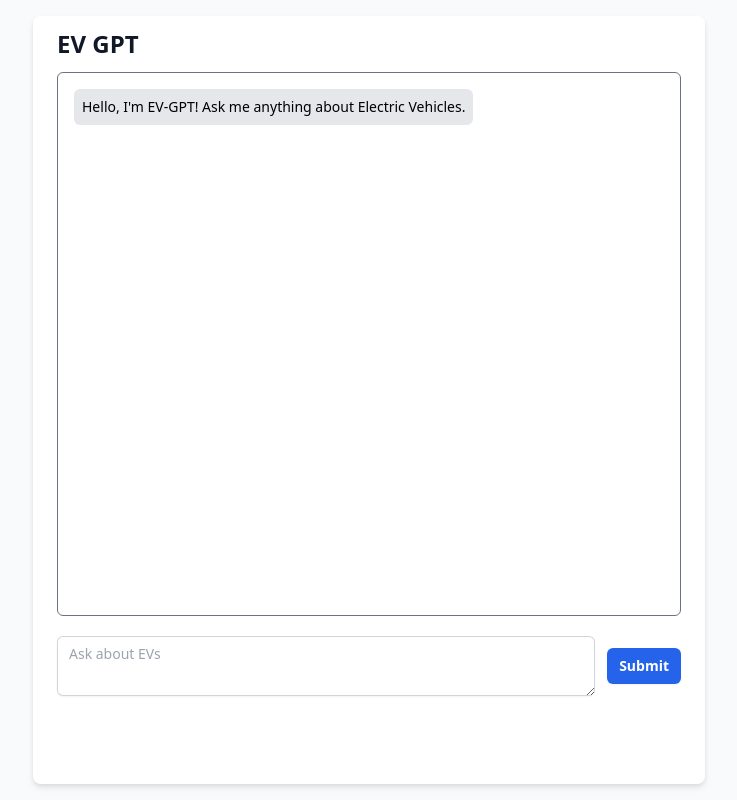
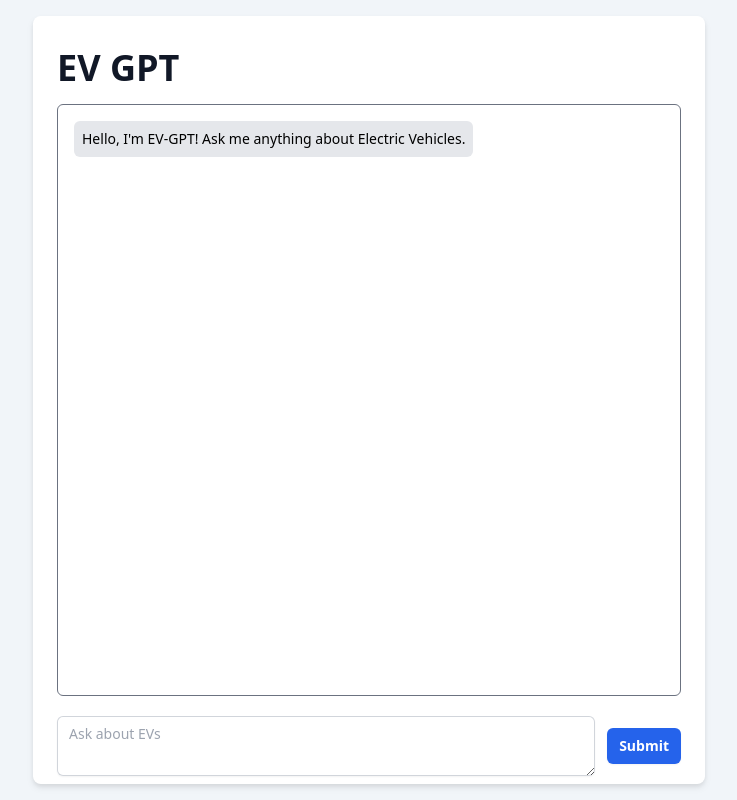
Before and after one commit to alexrobinett/ai-ev-Finder, a Next.js app: page / in a window 1280 px wide. Shown: the whole page, without its empty margins (271-1008 px from the left). Built offline with nearby package versions, Linux system fonts and the light colour scheme.

Commit message:
bug fixes and font fixes

```diff
--- a/src/app/ChatBubbles.tsx
+++ b/src/app/ChatBubbles.tsx
@@ -19,8 +19,8 @@ export default function ChatBubbles({ messages, finished, incoming }: ChatBubble
       {messages.map((message, index) => {
         const isAI = message.role === 'ai';
         const bubbleStyle = isAI
-                  ? 'bg-gray-200 text-sm p-2 m-2 rounded-md w-fit'
-                  : 'bg-blue-500 text-white text-sm p-2 m-2 rounded-md w-fit';
+          ? 'bg-gray-200 text-sm p-2 m-2 rounded-md w-fit md:text-md'
+          : 'bg-blue-500 text-white text-sm p-2 m-2 rounded-md w-fit md:text-md';
 
         return (
           <div
@@ -29,16 +29,16 @@ export default function ChatBubbles({ messages, finished, incoming }: ChatBubble
           >
             <div className={bubbleStyle}>{message.message}</div>
           </div>
+
         );
       })}
 
         {!finished && (
-              <div className="flex justify-start">
-                  <div className="bg-gray-200 text-sm p-2 m-2 rounded-md w-fit">
+                            <div className="bg-gray-200 text-sm p-2 m-2 rounded-md w-fit md:text-md">
                                 {incoming.message && incoming.message}
                             </div>
-              </div>
-          )}
+                            )
+                        }
     </div>
   );
 }
--- a/src/app/ChatWindow.tsx
+++ b/src/app/ChatWindow.tsx
@@ -91,13 +91,13 @@ export default function ChatWindow() {
   return (
     <div className=" flex w-full flex-col bg-white flex-auto drop-shadow-md sm:rounded-lg pt-2 md:max-w-2xl sm:my-4 sm:px-4 ">
       <div className="px-4 py-5 sm:p-2 flex flex-col flex-grow ">
-        <h1 className="text-2xl font-semibold leading-6 text-gray-900 mb-4 flex-none">EV GPT </h1>
-        <section className='border border-gray-500 rounded-md flex-1 overflow-y-auto max-h-[28rem] p-2 md:max-h-[34rem]'>
+        <h1 className="text-4xl font-semibold leading-6 text-gray-900 my-6 flex-none">EV GPT </h1>
+        <section className='border border-gray-500 rounded-md flex-1 overflow-y-auto  max-h[15rem] p-2 md:max-h-[38rem]'>
         <ChatBubbles messages={messages} finished={finished} incoming={incoming}/>
         </section>
         <form onSubmit={(e) => { e.preventDefault(); handleSubmit(e).catch(err => console.error(err)); }} className="mt-5 sm:flex sm:items-center flex-">
           <div className="w-full">
-            <label htmlFor="userInput" className="sr-only">
+            <label  className="sr-only">
               EV GPT
             </label>
             <textarea
--- a/src/app/api/chat/route.ts
+++ b/src/app/api/chat/route.ts
@@ -3,7 +3,7 @@ import { NextResponse } from "next/server";
 import { BaseCallbackHandler } from "langchain/callbacks";
 import { PineconeClient } from '@pinecone-database/pinecone';
 import { OpenAI } from "langchain/llms/openai";
-import { ConversationalRetrievalQAChain } from "langchain/chains";
+import { ConversationChain, ConversationalRetrievalQAChain, RetrievalQAChain } from "langchain/chains";
 import { OpenAIEmbeddings } from "langchain/embeddings/openai";
 import { PineconeStore } from "langchain/vectorstores/pinecone";
 
@@ -58,7 +58,7 @@ export async function POST(req: Request) {
 
         const model = new OpenAI({
             modelName: "gpt-4",
-            temperature: 0.9,
+            temperature: .6,
             streaming: true,
             callbacks: [handler1],
             maxTokens: 256,
@@ -70,7 +70,6 @@ export async function POST(req: Request) {
         );
 
         console.log(body)
-
 
 
         const chain = ConversationalRetrievalQAChain.fromLLM(
--- a/src/app/page.tsx
+++ b/src/app/page.tsx
@@ -8,11 +8,12 @@ const Home: NextPage = () => {
   return (
     <>
       <Head>
-        <title>Create T3 App</title>
-        <meta name="description" content="Generated by create-t3-app" />
+        <title>EV-GPT</title>
+        <meta name="description" content="A AI chat Bot Trained on the Latest EV Data" />
         <link rel="icon" href="/favicon.ico" />
       </Head>
-      <main className="flex h-full flex-col items-center justify-center bg-slate-50">
+
+      <main className="flex h-full flex-col items-center justify-center bg-slate-100">
       <ChatWindow/>
     </main>
     </>
```
Lines whose indentation alone changed are shown as unchanged.
